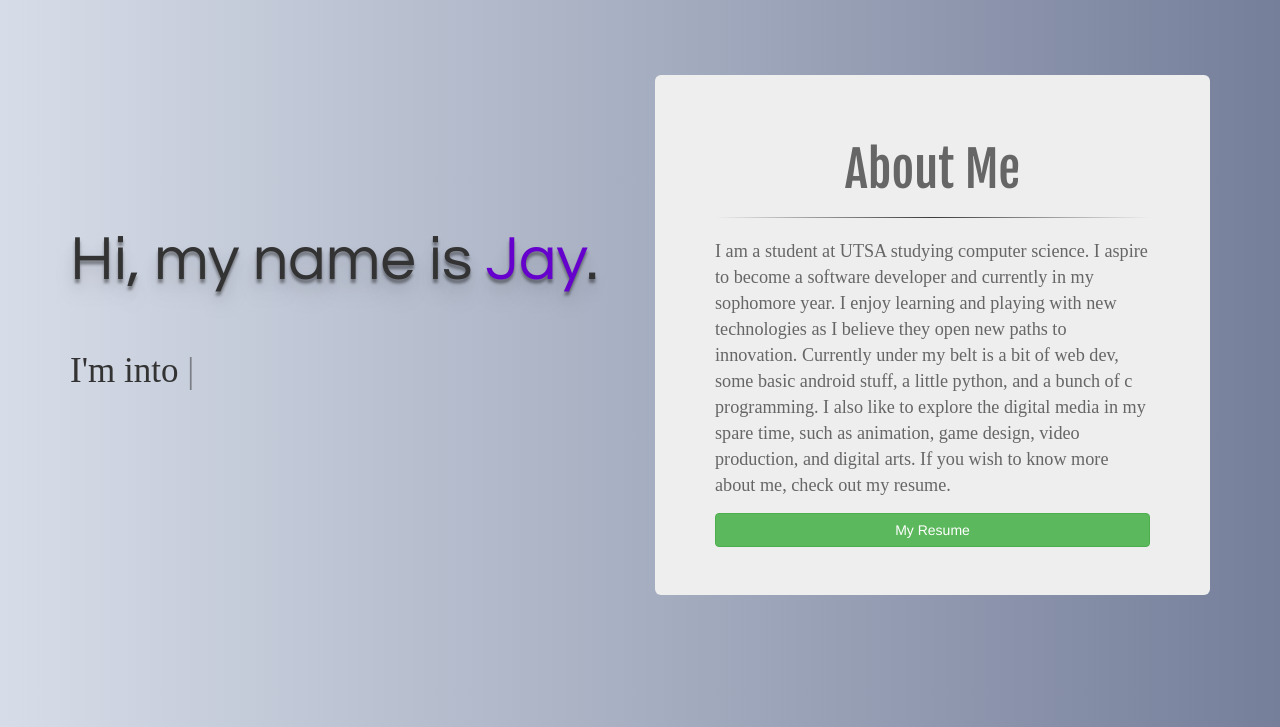
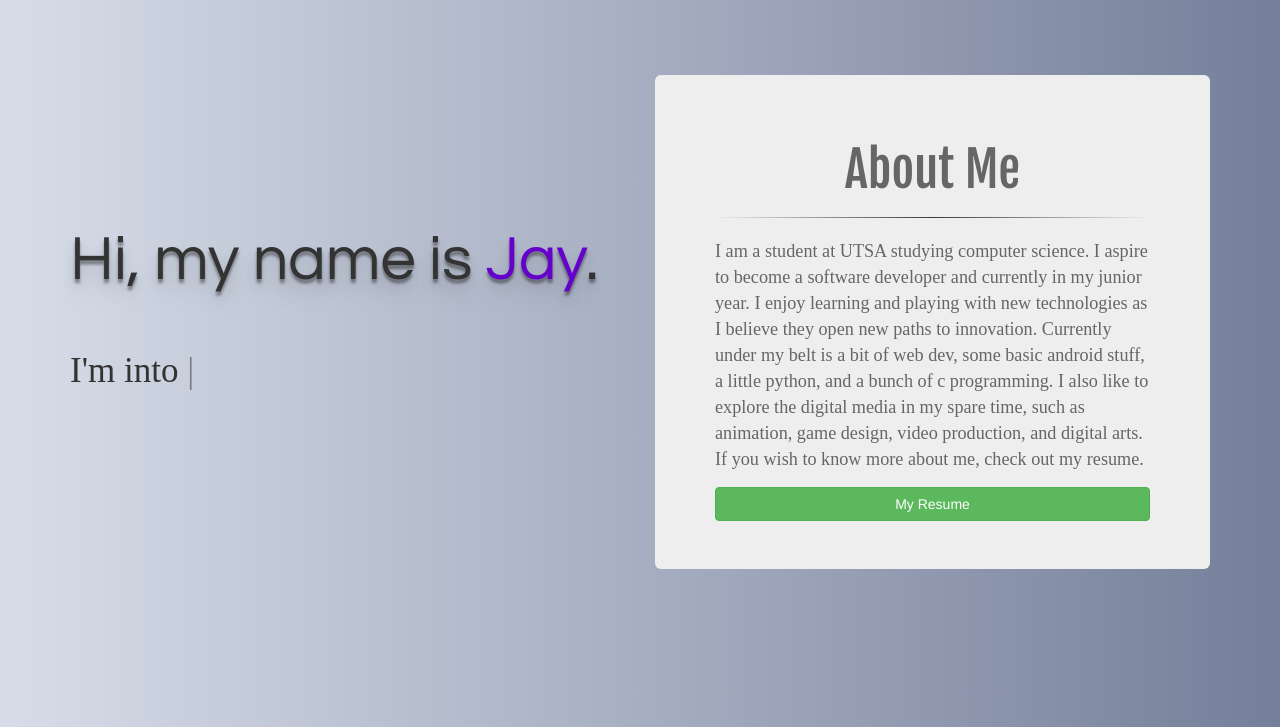
Before and after one commit to JsanJs/jsanjs.github.io, a plain HTML site: page index.html in a window 1280 px wide. Shown: the part 73-800 px from the top of the page. Drawn offline with nearby package versions, Linux system fonts and the light colour scheme; a web font is replaced by a local one.

Commit message:
update
slightly update description.

```diff
--- a/index.html
+++ b/index.html
@@ -56,7 +56,7 @@
 					<div class="jumbotron">
 						<h3 class="heading">About Me</h3>
 						<hr />
-						<p> I am a student at UTSA studying computer science. I aspire to become a software developer and currently in my sophomore year. I enjoy learning and playing with new technologies as I believe they open new paths to innovation. Currently under my belt is a bit of web dev, some basic android stuff, a little python, and a bunch of c programming. I also like to explore the digital media in my spare time, such as animation, game design, video production, and digital arts.  If you wish to know more about me, check out my resume.  </p>
+						<p> I am a student at UTSA studying computer science. I aspire to become a software developer and currently in my junior year. I enjoy learning and playing with new technologies as I believe they open new paths to innovation. Currently under my belt is a bit of web dev, some basic android stuff, a little python, and a bunch of c programming. I also like to explore the digital media in my spare time, such as animation, game design, video production, and digital arts.  If you wish to know more about me, check out my resume.  </p>
 
 						<a class="btn btn-success center-block" href="http://docdro.id/ED8zXsB" role="button">My Resume</a>
 					</div>
```
